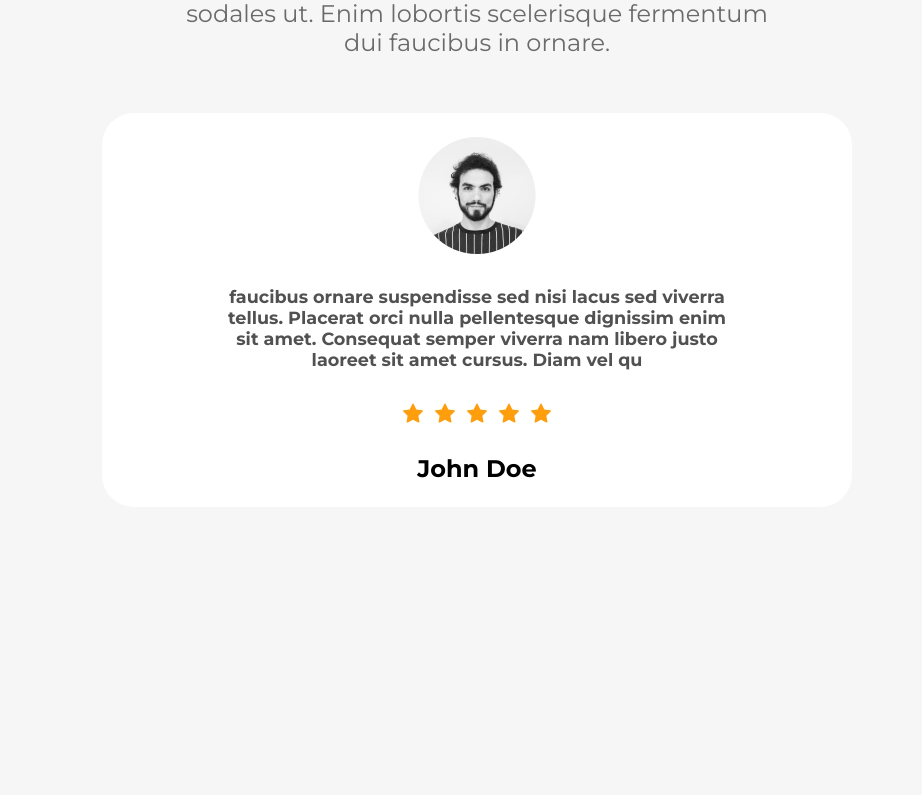
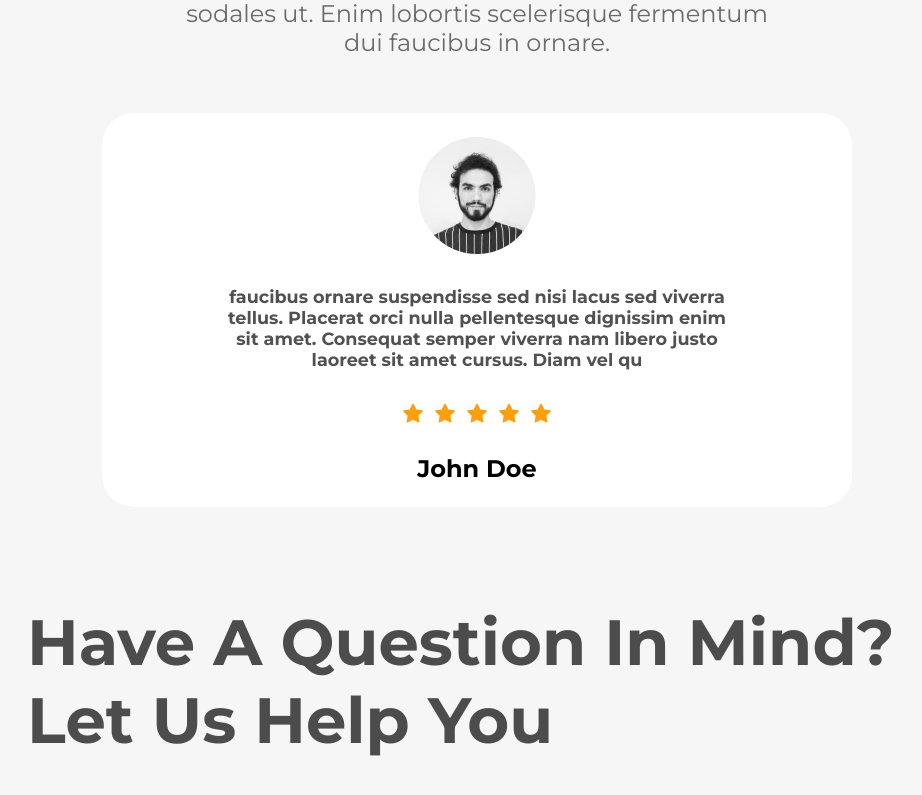
Before and after one commit to zhivaroopan/react-restaurant-landing-page, a React (Create React App) app: page / in a window 1280 px wide. Shown: the part 3501-4296 px from the top of the page, without its empty margins (163-1085 px from the left). Before the commit the page ends 4040 px from the top, so only its background shows below. Built offline with nearby package versions, Linux system fonts and the light colour scheme.

Commit message:
import contact

```diff
--- a/src/App.js
+++ b/src/App.js
@@ -3,6 +3,7 @@ import Home from './components/Home';
 import About from './components/About';
 import Work from './components/Work';
 import Testimonial from './components/Testimonial';
+import Contact from './components/Contact';
 
 function App() {
   return (
@@ -11,6 +12,7 @@ function App() {
       <About />
       <Work />
       <Testimonial />
+      <Contact />
     </div>
   );
 }
--- a/src/components/Contact.js
+++ b/src/components/Contact.js
@@ -1,8 +1,11 @@
-import React from 'react'
+import React from "react"
 
 const Contact = () => {
-  return <div>Contact</div>;
-
+  return (
+    <div className="contact-page-wrapper">
+        <h1 className="primary-heading"> Have A Question In Mind? Let Us Help You</h1>
+    </div>
+  );
 };
 
 export default Contact;
```
